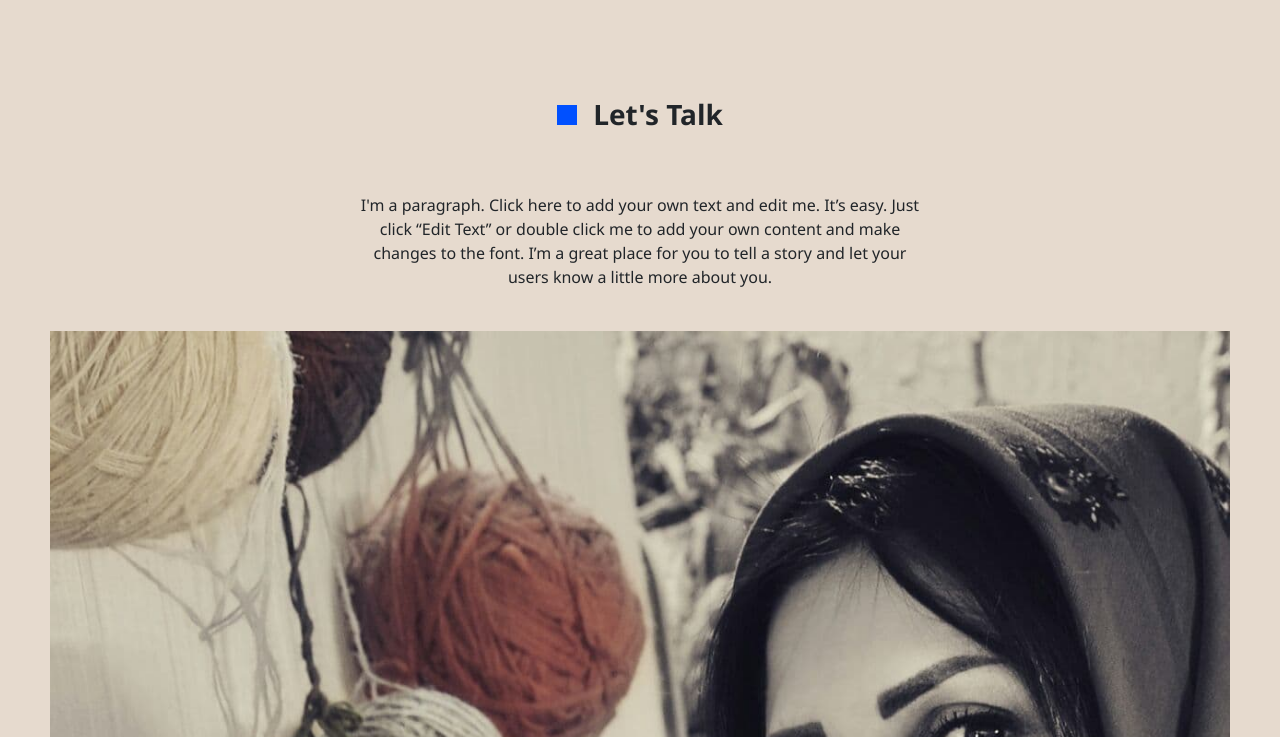
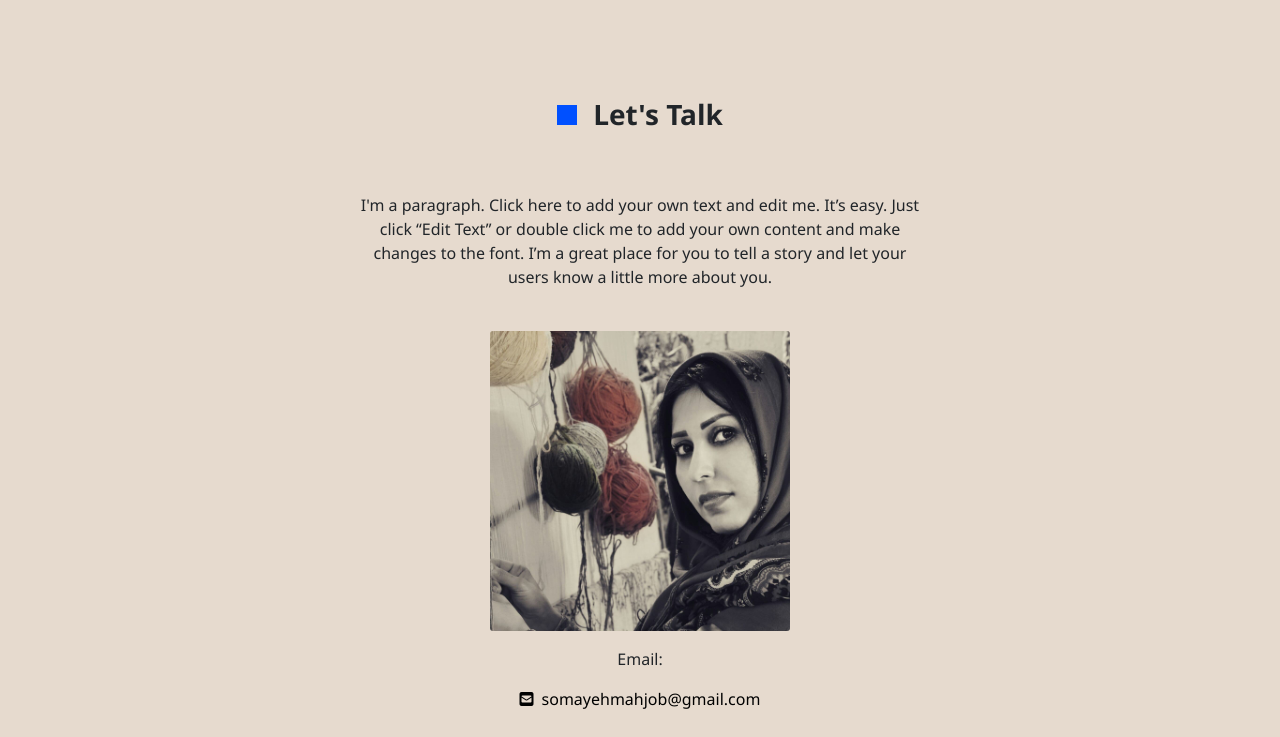
Before and after one commit to somayehmahjoob/Personal-Website, a plain HTML site: page contact.html in a window 1280 px wide. Shown: the part 63-800 px from the top of the page. Drawn offline with nearby package versions, Linux system fonts and the light colour scheme.

Commit message:
add css for img contact page

```diff
--- a/assets/css/style.css
+++ b/assets/css/style.css
@@ -429,6 +429,14 @@ a {
 .contact-form {
   max-width: 700px;
 }
+.contact-img {
+  margin: 0 auto;
+  width: 300px;
+}
+.contact-img img {
+  border-radius: 3px;
+  max-width: 300px;
+}
 /* footer */
 
 .footer {
--- a/contact.html
+++ b/contact.html
@@ -91,7 +91,7 @@
               tell a story and let your users know a little more about you.
             </p>
           </div>
-          <div>
+          <div class="contact-img">
             <img src="./assets/images/mahjoob.jpg" alt="somayeh mahjoob" class="img-fluid"/>
             <p class="mt-3" id="contact">Email:</p>
             <a href="mailto:somayehmahjob@gmail.com" style="color: #000"
```
Also changed, not shown: projects.html (+1 -1 lines).
